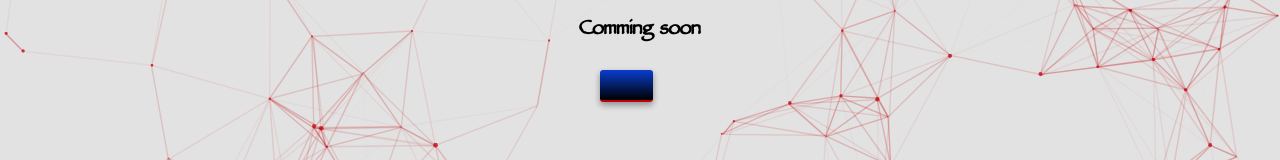
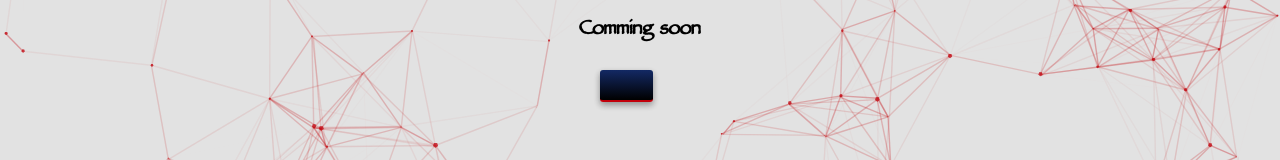
Before and after one commit to mau2099/mau2099-website, a website: page index.html in a window 1280 px wide. Shown: the part 500-660 px from the top of the page. Drawn offline with Linux system fonts and the light colour scheme.

Commit message:
style: progress bar color

```diff
--- a/src/styles/main.css
+++ b/src/styles/main.css
@@ -56,7 +56,7 @@ body {
   width: 0%;
   height: 30px;
   border-radius: 3px;
-  background-image: repeating-linear-gradient(#093dcf, #000);
+  background-image: repeating-linear-gradient(#132964, #000);
   border-bottom: 2px solid #c2000b;
 }
 
```
